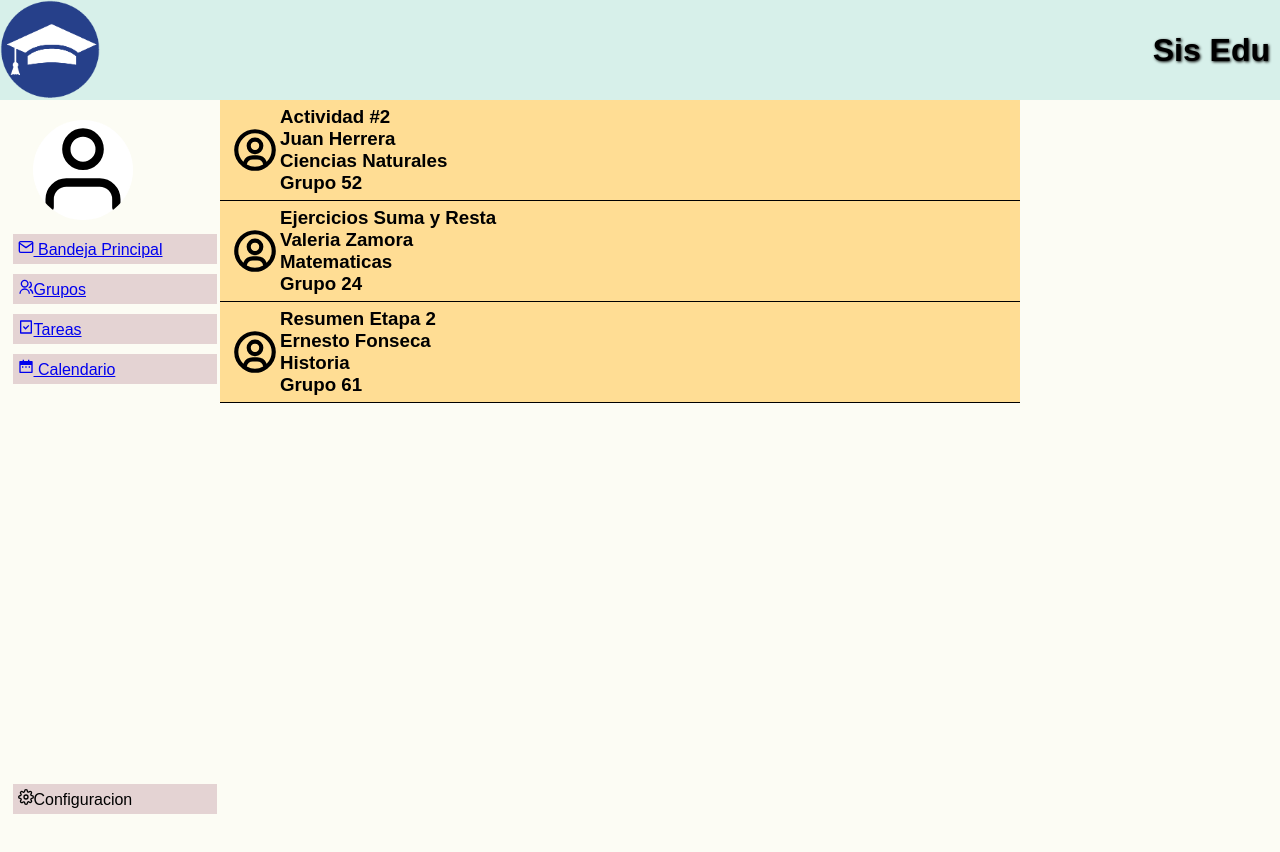
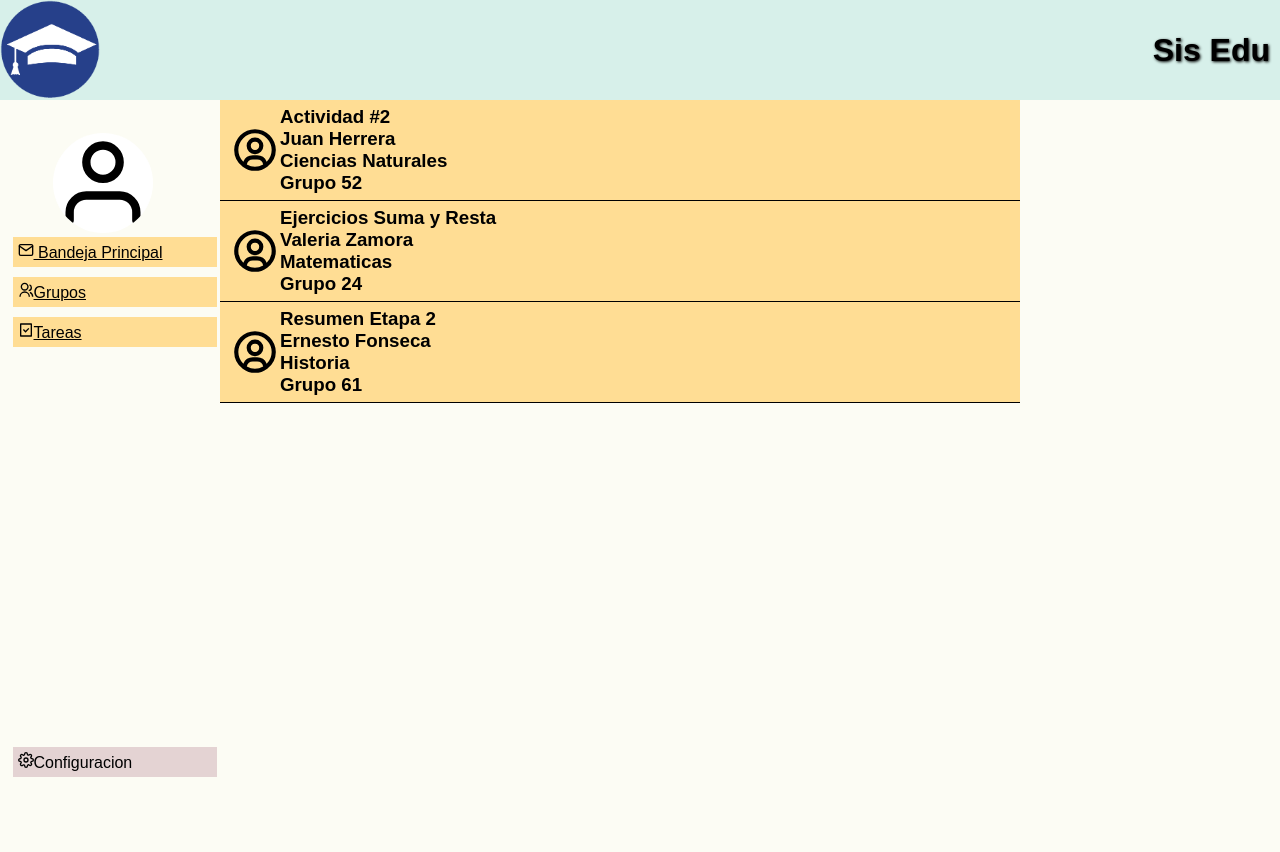
Before and after one commit to rs288/SisEdu, a React (Create React App) app: page /feed in a window 1280 px wide. Shown: the top 852 px of the page. Built offline with nearby package versions, Linux system fonts and the light colour scheme.

Commit message:
Correciones botones sidebar

```diff
--- a/src/components/MailCard.jsx
+++ b/src/components/MailCard.jsx
@@ -4,6 +4,7 @@ import '../styles/Feed.css'
 import {Modal,TextField, Button, Snackbar } from '@material-ui/core'
 import {makeStyles} from '@material-ui/core/styles'
 import {ToastContainer, toast} from 'react-toastify'
+import * as AiIcons from 'react-icons/ai'
 
 
 
@@ -52,9 +53,12 @@ const revision =(
         </div>
         <label>Alumno: {props.mail.name}</label>
         <br/>
+        <br/>
         <label>Tarea: {props.mail.tarea}</label>
         <br/>
+        <br/>
         <label>Materia: {props.mail.materia}</label>
+        <br/>
         <br/>
         <label>Grupo: {props.mail.grupo}</label>
         <br/>
@@ -69,8 +73,8 @@ const revision =(
         <TextField label = "retroalimentacion"/>
             <br/>
         <div align = "center">
-        <button> Descargar Archivo</button>
-        <button onClick = {openCloseModal}>Revisar tarea</button>
+        <button className = "form-button"><AiIcons.AiOutlineDownload/> Descargar Archivo</button>
+        <button onClick = {openCloseModal} className = "form-button">Revisar tarea</button>
         </div>
     </div>
 )
@@ -98,9 +102,10 @@ const revisado =(
             >
                 {revision}
             </Modal>
-            <Snackbar open = {snackbarIsOpen} onClose = {setSnackbar}
+            <Snackbar className="notification" open = {snackbarIsOpen} onClose = {setSnackbar}
             message = "Tarea Revisada con Éxito"
-            autoHideDuration = {2000}></Snackbar>
+            autoHideDuration = {1500}
+            ></Snackbar>
         </div>
 
     )
--- a/src/components/Sidebar.jsx
+++ b/src/components/Sidebar.jsx
@@ -9,10 +9,9 @@ function Sidebar() {
             <nav>
                 <FiIcons.FiUser className = "user-icon"/>
                 <ul>
-                  <li> <Link to = '/feed'> <FiIcons.FiMail/> Bandeja Principal </Link> </li>
-                  <li> <Link to = '/grupos'> <RiIcons.RiGroupLine/>Grupos </Link> </li>
-                  <li> <Link to = '/tareas'><RiIcons.RiTaskLine/>Tareas </Link> </li>
-                  <li> <Link to = '/calendario'> <RiIcons.RiCalendar2Fill/> Calendario </Link></li>
+                   <Link to = '/feed' className = "menuButton"> <FiIcons.FiMail/> Bandeja Principal </Link>
+                   <Link to = '/grupos' className = "menuButton"> <RiIcons.RiGroupLine/>Grupos </Link>
+                   <Link to = '/tareas'className = "menuButton"><RiIcons.RiTaskLine/>Tareas </Link>
                   <li><FiIcons.FiSettings/>Configuracion</li>
                 </ul>
             </nav>
--- a/src/components/TareaForm.jsx
+++ b/src/components/TareaForm.jsx
@@ -43,8 +43,8 @@ function TareaForm(props) {
                 <label> Fecha de entrega:</label>
                 <input type="text" value = {tareaData.fechaEntrega} name = "fechaEntrega" onChange = {handleChange}/>
                 <label>Agregar Recursos</label>
-                <button><GrIcons.GrDocumentUpload/></button>
-                <button type = "submit" value = "Submit">Crear Tarea</button>
+                <button className = "form-button"><GrIcons.GrDocumentUpload/>Añadir Archivo</button>
+                <button className = "form-button" type = "submit" value = "Submit">Crear Tarea</button>
             </form>
     )
 }
--- a/src/styles/Feed.css
+++ b/src/styles/Feed.css
@@ -44,6 +44,7 @@
     margin-left: -30px;
     align-items: center;
     margin-right: 50px;
+    justify-content: center;
 
 }
 
@@ -58,6 +59,7 @@ ul {
 
 ul li {
     width: 100%;
+    max-height: 50px;
     list-style: none;
     margin-left: 0px;
     padding: 5px;
@@ -72,18 +74,30 @@ li:last-child {
     margin-top: 390px;
 }
 
+
 ul li:hover{
     cursor: pointer;
     background-color: chartreuse;
     color:white;
 }
+.menuButton{
+    background-color: #FFDD94;
+    margin-bottom: 10px;
+    padding: 5px;
+    width: 100%;
+    color: black;
+}
 
+.menuButton:hover{
+    cursor: pointer;
+    background-color: #FFBA27;
+}
 .user-icon{
     width: 100px;
     height: 100px;
     border-radius: 100%;
     background-color: white;
-    margin-left: 60px;
+    margin-left: 80px;
     margin-top: 20px;
 }
 
@@ -185,3 +199,8 @@ button:hover {
 .tareas-form h1 {
     margin-bottom: 10px;
 }
+
+/*FORMULARIO REVISION DE TAREAS*/
+.form-button {
+    font-size: 20px;
+}
```
